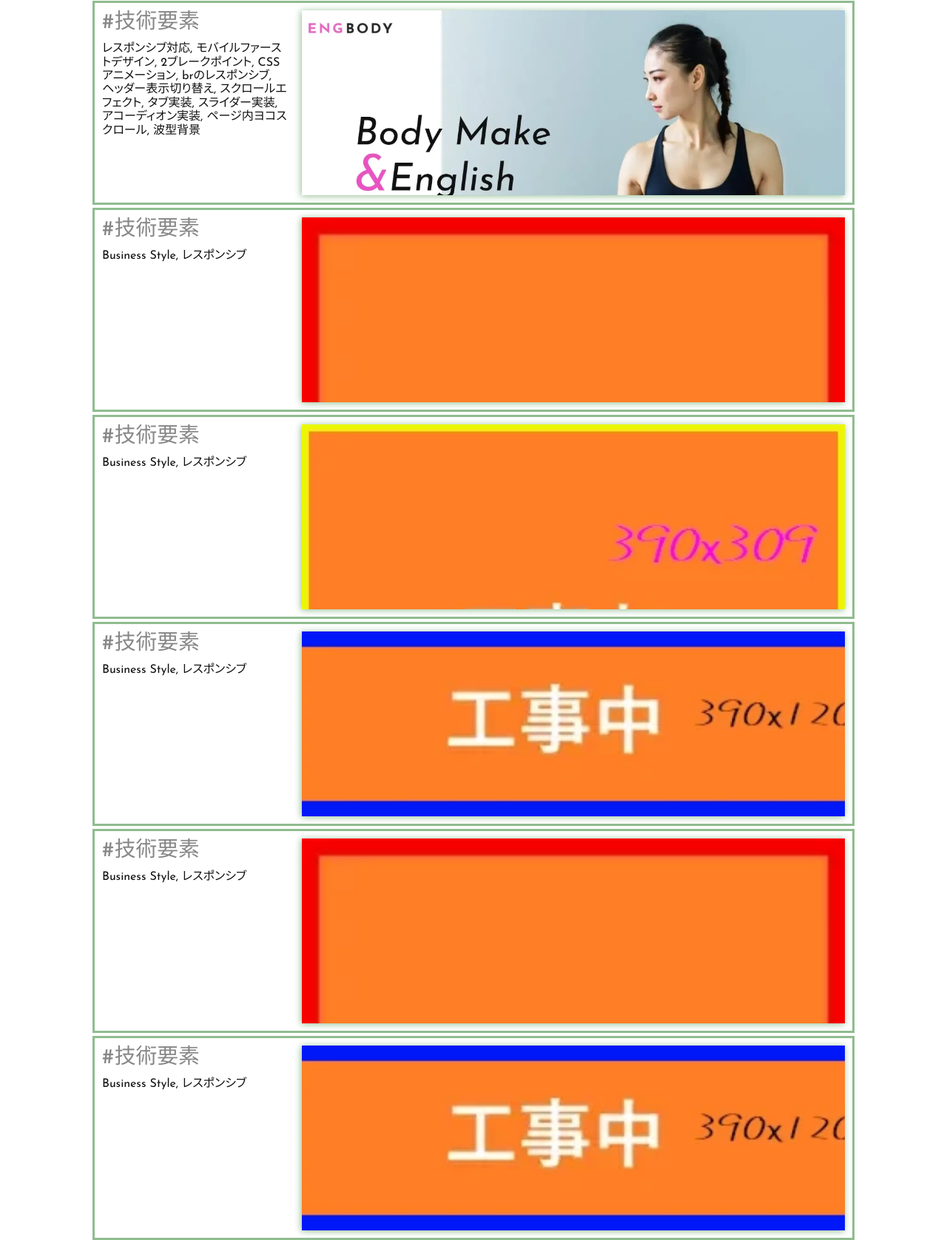
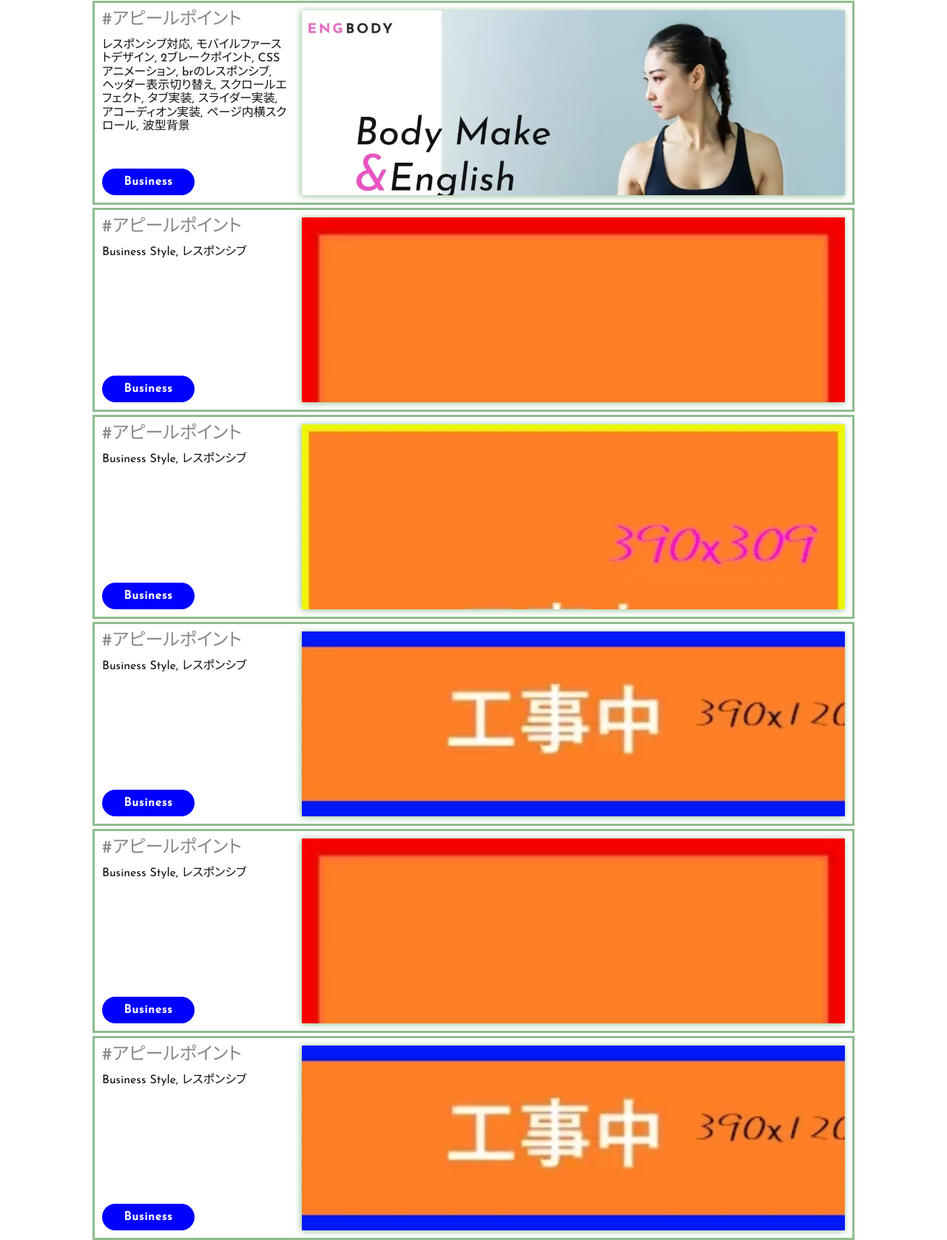
Before and after one commit to aaaa1597/htmlcss_portfolio, a plain HTML site: page index.html in a window 1280 px wide. Shown: the part 81-1758 px from the top of the page at 74% size. Drawn offline with Linux system fonts and the light colour scheme.

Commit message:
アイコン追加

```diff
--- a/index.html
+++ b/index.html
@@ -33,8 +33,9 @@
       <div class="portfolio__products">
         <div class="portfolio__itembox">
           <div class="portfolio__itembox-explain">
-            <h2>#技術要素</h2>
-            <p>レスポンシブ対応, モバイルファーストデザイン, 2ブレークポイント, CSSアニメーション, brのレスポンシブ, ヘッダー表示切り替え, スクロールエフェクト, タブ実装, スライダー実装, アコーディオン実装, ページ内ヨコスクロール, 波型背景</p>
+            <h2 class="portfolio__itembox-title">#アピールポイント</h2>
+            <p class="portfolio__itembox-content">レスポンシブ対応, モバイルファーストデザイン, 2ブレークポイント, CSSアニメーション, brのレスポンシブ, ヘッダー表示切り替え, スクロールエフェクト, タブ実装, スライダー実装, アコーディオン実装, ページ内横スクロール, 波型背景</p>
+            <p class="portfolio__itembox-tag tag tag-blue">Business</p>
           </div>
           <figure>
             <img width="1000" height="1000" loading="eager" src="img/project01.webp" alt="成果物2">
@@ -43,8 +44,9 @@
 
         <div class="portfolio__itembox">
           <div class="portfolio__itembox-explain">
-            <h2>#技術要素</h2>
-            <p>Business Style, レスポンシブ</p>
+            <h2 class="portfolio__itembox-title">#アピールポイント</h2>
+            <p class="portfolio__itembox-content">Business Style, レスポンシブ</p>
+            <p class="portfolio__itembox-tag tag tag-blue">Business</p>
           </div>
           <figure>
             <img width="1000" height="1000" loading="eager" src="img/project_ready160x390.webp" alt="成果物2">
@@ -53,8 +55,9 @@
 
         <div class="portfolio__itembox">
           <div class="portfolio__itembox-explain">
-            <h2>#技術要素</h2>
-            <p>Business Style, レスポンシブ</p>
+            <h2 class="portfolio__itembox-title">#アピールポイント</h2>
+            <p class="portfolio__itembox-content">Business Style, レスポンシブ</p>
+            <p class="portfolio__itembox-tag tag tag-blue">Business</p>
           </div>
           <figure>
             <img width="1000" height="1000" loading="eager" src="img/project_ready390x309.webp" alt="成果物3">
@@ -63,8 +66,9 @@
 
         <div class="portfolio__itembox">
           <div class="portfolio__itembox-explain">
-            <h2>#技術要素</h2>
-            <p>Business Style, レスポンシブ</p>
+            <h2 class="portfolio__itembox-title">#アピールポイント</h2>
+            <p class="portfolio__itembox-content">Business Style, レスポンシブ</p>
+            <p class="portfolio__itembox-tag tag tag-blue">Business</p>
           </div>
           <figure>
             <img width="1000" height="1000" loading="eager" src="img/project_ready390x120.webp" alt="成果物4">
@@ -73,8 +77,9 @@
 
         <div class="portfolio__itembox">
           <div class="portfolio__itembox-explain">
-            <h2>#技術要素</h2>
-            <p>Business Style, レスポンシブ</p>
+            <h2 class="portfolio__itembox-title">#アピールポイント</h2>
+            <p class="portfolio__itembox-content">Business Style, レスポンシブ</p>
+            <p class="portfolio__itembox-tag tag tag-blue">Business</p>
           </div>
           <figure>
             <img width="1000" height="1000" loading="eager" src="img/project_ready160x390.webp" alt="成果物5">
@@ -83,8 +88,9 @@
 
         <div class="portfolio__itembox">
           <div class="portfolio__itembox-explain">
-            <h2>#技術要素</h2>
-            <p>Business Style, レスポンシブ</p>
+            <h2 class="portfolio__itembox-title">#アピールポイント</h2>
+            <p class="portfolio__itembox-content">Business Style, レスポンシブ</p>
+            <p class="portfolio__itembox-tag tag tag-blue">Business</p>
           </div>
           <figure>
             <img width="1000" height="1000" loading="eager" src="img/project_ready390x120.webp" alt="成果物6">
--- a/style.css
+++ b/style.css
@@ -18,6 +18,18 @@ body {
   width: 96%;
   min-width: 375px;
   max-width: 1024px;
+}
+.tag {
+  width: 100%;
+  font-size: 1rem;
+  line-height: 1;
+  font-weight: bold;
+  letter-spacing: 0.05em;
+  color: #fff;
+  text-align: center;
+  padding: 10px 10px;
+  border-radius: 50px;
+  background-color: var(--main-color);
 }
 /*--------------------------------
 MainView
@@ -48,18 +60,26 @@ Procucts
   outline: solid 3px var(--main-color);
 }
 .portfolio__itembox-explain {
+  display:flex;
+  flex-direction: column;
   width: 250px;
 }
-.portfolio__itembox-explain h2 {
-  font-size: 1.8rem;
+.portfolio__itembox-title {
+  font-size: 1.5rem;
   color: #111;
   margin: 0 0 10px 0;
   opacity: 0.5;
 }
-.portfolio__itembox p {
+.portfolio__itembox-content {
   width: 100%;
-  flex-grow: 1;
 }
+.portfolio__itembox-tag {
+  background-color: blue;
+  width: 50%;
+  margin-top: auto;
+}
+.tag-blue { background-color: blue;}
+.tag-blueviolet { background-color: blueviolet;}
 .portfolio__itembox figure {
   width: 250px;
   height: 250px;
```
